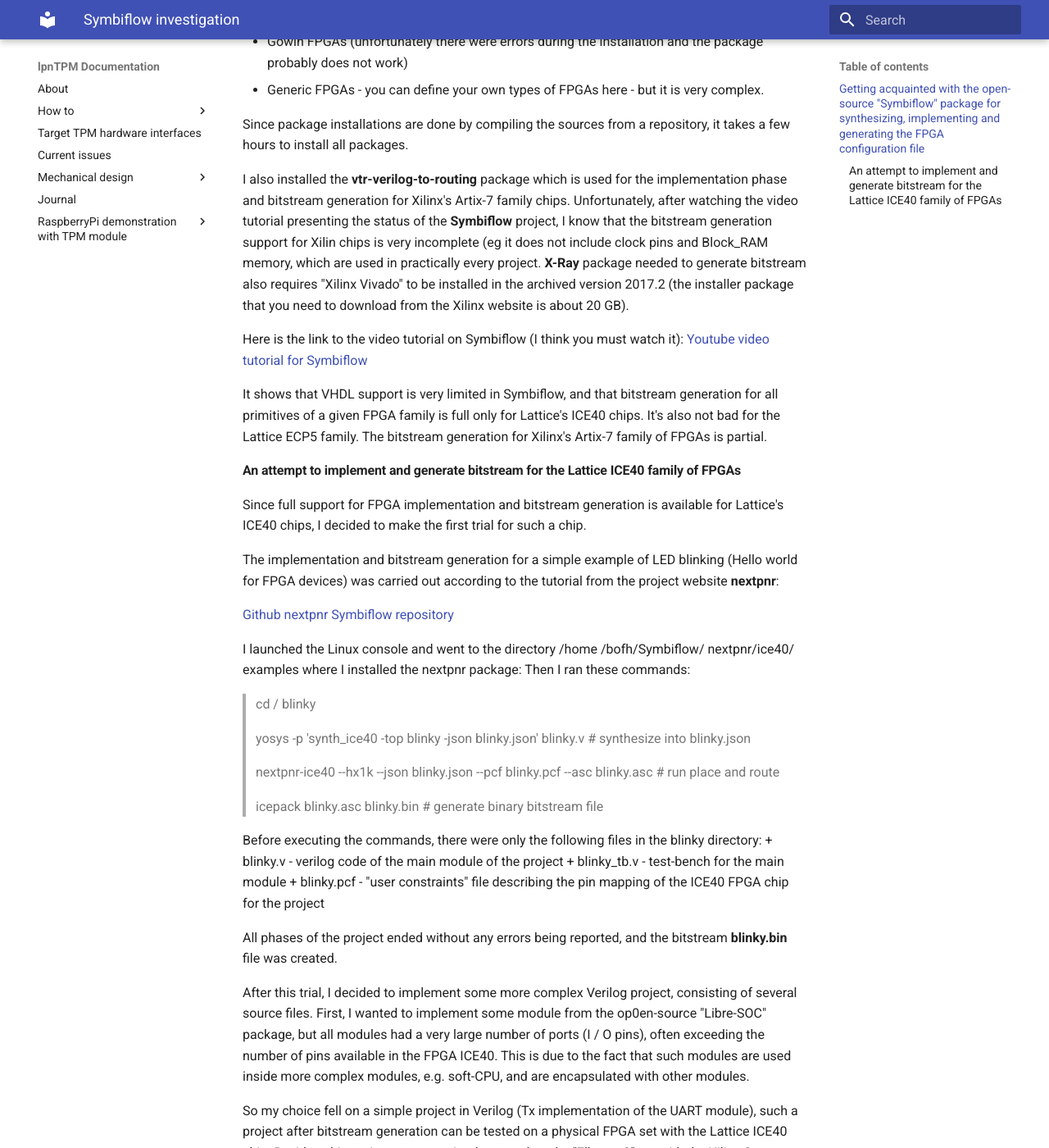
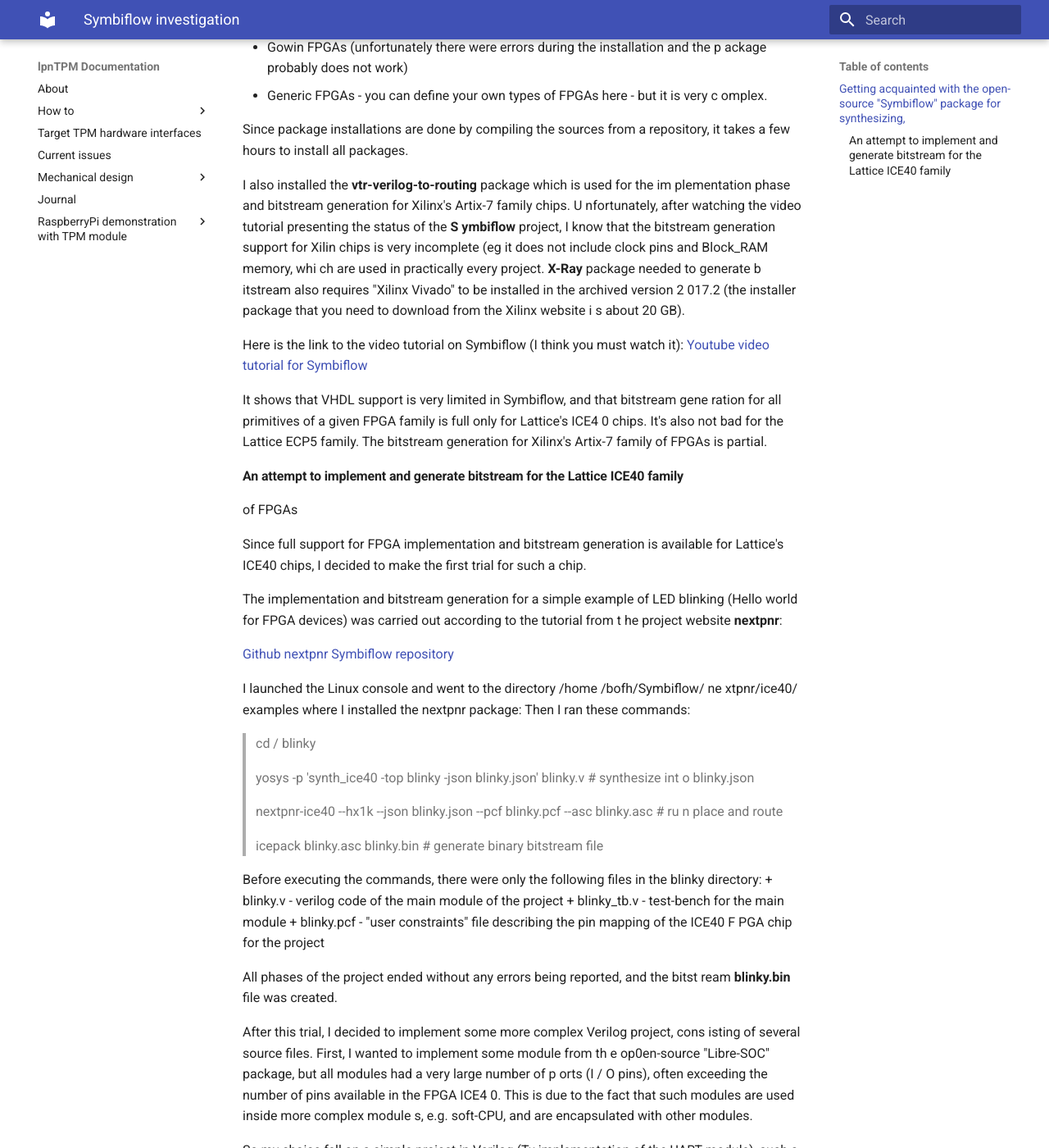
Before and after one commit to lpn-plant/lpntpm-docs, an MkDocs documentation site: the page built from docs/symbiflow_investigation.md, in a window 1280 px wide and 1400 px high, scrolled down 992 px. Shown: the whole window at 82% size. Built offline with MkDocs 1.6.1 and Material for MkDocs 9.7.7, drawn with Linux system fonts in a browser that asks for light colours; some of the changed text lies outside the part shown.

Commit message:
symbiflow_investigation.md: wrap lines to 80 columns
Signed-off-by: Maciej Gabryelski <maciej.gabryelski@3mdeb.com>

```diff
--- a/docs/symbiflow_investigation.md
+++ b/docs/symbiflow_investigation.md
@@ -1,22 +1,34 @@
-## Getting acquainted with the open-source "Symbiflow" package for synthesizing, implementing and generating the FPGA configuration file
+## Getting acquainted with the open-source "Symbiflow" package for synthesizing,
+ implementing and generating the FPGA configuration file
 
-Here is a link to the main Github repository for the **Symbiflow** software package:
+Here is a link to the main Github repository for the **Symbiflow** software pack
+age:
 
 [Github Symbiflow repository](https://github.com/SymbiFlow)
 
-First, I installed a modified version of the **Yosys** package (modifications for Symbiflow) from this report:
+First, I installed a modified version of the **Yosys** package (modifications fo
+r Symbiflow) from this report:
 
 [Github Yosys Symbiflow repository](https://github.com/SymbiFlow/yosys)
 
-Installation carried out according to the instructions on the main page of this repository. Yosys is only for FPGA synthesis phase. A list of Verilog primitive connections is created in ** JSON ** format.
+Installation carried out according to the instructions on the main page of this
+repository. Yosys is only for FPGA synthesis phase. A list of Verilog primitive
+connections is created in ** JSON ** format.
 
-The next tool is for the implementation phase (map processes, placement and routing). For this phase you need a "user constaraints" file in ** Pcf ** format for the selected FPGA.
+The next tool is for the implementation phase (map processes, placement and rout
+ing). For this phase you need a "user constaraints" file in ** Pcf ** format for
+ the selected FPGA.
 
-Here is the link to the ** nextpnr ** tool repository used to implement and create a "bitstream" (binary configuration file) for a given FPGA chip:
+Here is the link to the ** nextpnr ** tool repository used to implement and crea
+te a "bitstream" (binary configuration file) for a given FPGA chip:
 
 [Github nextpnr Symbiflow repository](https://github.com/SymbiFlow/nextpnr)
 
-**ATTENTION!** - installations should be performed according to the instructions on the Github repository page, it requires for different FPGA families (Lattice, Xilinx - Intel is not supported at all), installation of additional Symbiflow packages. For example, for the **ICE40** family of the **IceStorm** project Lattice from this repository:
+**ATTENTION!** - installations should be performed according to the instructions
+ on the Github repository page, it requires for different FPGA families (Lattice
+, Xilinx - Intel is not supported at all), installation of additional Symbiflow
+packages. For example, for the **ICE40** family of the **IceStorm** project Latt
+ice from this repository:
 
 [IceStorm ICE40 project repository](http://bygone.clairexen.net/icestorm/)
 
@@ -24,47 +36,81 @@
 
 + Lattice ICE40 (low resource FPGAs)
 + Lattice ECP5 (medium-sized FPGAs - equivalent to Xilinx's Artix-7 family)
-+ Gowin FPGAs (unfortunately there were errors during the installation and the package probably does not work)
-+ Generic FPGAs - you can define your own types of FPGAs here - but it is very complex.
++ Gowin FPGAs (unfortunately there were errors during the installation and the p
+ackage probably does not work)
++ Generic FPGAs - you can define your own types of FPGAs here - but it is very c
+omplex.
 
-Since package installations are done by compiling the sources from a repository, it takes a few hours to install all packages.
+Since package installations are done by compiling the sources from a repository,
+ it takes a few hours to install all packages.
 
-I also installed the **vtr-verilog-to-routing** package which is used for the implementation phase and bitstream generation for Xilinx's Artix-7 family chips. Unfortunately, after watching the video tutorial presenting the status of the **Symbiflow** project, I know that the bitstream generation support for Xilin chips is very incomplete (eg it does not include clock pins and Block_RAM memory, which are used in practically every project. **X-Ray** package needed to generate bitstream also requires "Xilinx Vivado" to be installed in the archived version 2017.2 (the installer package that you need to download from the Xilinx website is about 20 GB).
+I also installed the **vtr-verilog-to-routing** package which is used for the im
+plementation phase and bitstream generation for Xilinx's Artix-7 family chips. U
+nfortunately, after watching the video tutorial presenting the status of the **S
+ymbiflow** project, I know that the bitstream generation support for Xilin chips
+ is very incomplete (eg it does not include clock pins and Block_RAM memory, whi
+ch are used in practically every project. **X-Ray** package needed to generate b
+itstream also requires "Xilinx Vivado" to be installed in the archived version 2
+017.2 (the installer package that you need to download from the Xilinx website i
+s about 20 GB).
 
 Here is the link to the video tutorial on Symbiflow (I think you must watch it):
-[Youtube video tutorial for Symbiflow](https://www.youtube.com/watch?v=-xyAauPa__s)
+[Youtube video tutorial for Symbiflow](https://www.youtube.com/watch?v=-xyAauPa_
+_s)
 
-It shows that VHDL support is very limited in Symbiflow, and that bitstream generation for all primitives of a given FPGA family is full only for Lattice's ICE40 chips. It's also not bad for the Lattice ECP5 family. The bitstream generation for Xilinx's Artix-7 family of FPGAs is partial.
+It shows that VHDL support is very limited in Symbiflow, and that bitstream gene
+ration for all primitives of a given FPGA family is full only for Lattice's ICE4
+0 chips. It's also not bad for the Lattice ECP5 family. The bitstream generation
+ for Xilinx's Artix-7 family of FPGAs is partial.
 
-#### An attempt to implement and generate bitstream for the Lattice ICE40 family of FPGAs
+#### An attempt to implement and generate bitstream for the Lattice ICE40 family
+ of FPGAs
 
-Since full support for FPGA implementation and bitstream generation is available for Lattice's ICE40 chips, I decided to make the first trial for such a chip.
+Since full support for FPGA implementation and bitstream generation is available
+ for Lattice's ICE40 chips, I decided to make the first trial for such a chip.
 
-The implementation and bitstream generation for a simple example of LED blinking (Hello world for FPGA devices) was carried out according to the tutorial from the project website **nextpnr**:
+The implementation and bitstream generation for a simple example of LED blinking
+ (Hello world for FPGA devices) was carried out according to the tutorial from t
+he project website **nextpnr**:
 
 [Github nextpnr Symbiflow repository](https://github.com/SymbiFlow/nextpnr)
 
-I launched the Linux console and went to the directory /home /bofh/Symbiflow/ nextpnr/ice40/ examples where I installed the nextpnr package:
+I launched the Linux console and went to the directory /home /bofh/Symbiflow/ ne
+xtpnr/ice40/ examples where I installed the nextpnr package:
 Then I ran these commands:
 
 > cd / blinky
 >
-> yosys -p 'synth_ice40 -top blinky -json blinky.json' blinky.v # synthesize into blinky.json
+> yosys -p 'synth_ice40 -top blinky -json blinky.json' blinky.v # synthesize int
+o blinky.json
 >
-> nextpnr-ice40 --hx1k --json blinky.json --pcf blinky.pcf --asc blinky.asc # run place and route
+> nextpnr-ice40 --hx1k --json blinky.json --pcf blinky.pcf --asc blinky.asc # ru
+n place and route
 >
 > icepack blinky.asc blinky.bin # generate binary bitstream file
 
-Before executing the commands, there were only the following files in the blinky directory:
+Before executing the commands, there were only the following files in the blinky
+ directory:
 + blinky.v - verilog code of the main module of the project
 + blinky_tb.v - test-bench for the main module
-+ blinky.pcf - "user constraints" file describing the pin mapping of the ICE40 FPGA chip for the project
++ blinky.pcf - "user constraints" file describing the pin mapping of the ICE40 F
+PGA chip for the project
 
-All phases of the project ended without any errors being reported, and the bitstream **blinky.bin** file was created.
+All phases of the project ended without any errors being reported, and the bitst
+ream **blinky.bin** file was created.
 
-After this trial, I decided to implement some more complex Verilog project, consisting of several source files. First, I wanted to implement some module from the op0en-source "Libre-SOC" package, but all modules had a very large number of ports (I / O pins), often exceeding the number of pins available in the FPGA ICE40. This is due to the fact that such modules are used inside more complex modules, e.g. soft-CPU, and are encapsulated with other modules.
+After this trial, I decided to implement some more complex Verilog project, cons
+isting of several source files. First, I wanted to implement some module from th
+e op0en-source "Libre-SOC" package, but all modules had a very large number of p
+orts (I / O pins), often exceeding the number of pins available in the FPGA ICE4
+0. This is due to the fact that such modules are used inside more complex module
+s, e.g. soft-CPU, and are encapsulated with other modules.
 
-So my choice fell on a simple project in Verilog (Tx implementation of the UART module), such a project after bitstream generation can be tested on a physical FPGA set with the Lattice ICE40 chip. Besides, this project was once implemented on the "Elbert v.2" set with the Xilinx Spartan-3A chip and I have the "ISE 14.7" project for it
+So my choice fell on a simple project in Verilog (Tx implementation of the UART
+module), such a project after bitstream generation can be tested on a physical F
+PGA set with the Lattice ICE40 chip. Besides, this project was once implemented
+on the "Elbert v.2" set with the Xilinx Spartan-3A chip and I have the "ISE 14.7
+" project for it
 
 The project consists of several source files:
 + txstr.v - the main module of the project
@@ -73,27 +119,39 @@
 + baudgen.vh - file with constants included in the project
 + txstr.pcf - file with pin mapping for FPGA ICE40 (created by me)
 
-In the /examples directory, I created a new folder /uart_tx and copied the source files mentioned above into it and went to that directory. Then in the system console I followed the instructions:
+In the /examples directory, I created a new folder /uart_tx and copied the sourc
+e files mentioned above into it and went to that directory. Then in the system c
+onsole I followed the instructions:
 
-> yosys -p 'synth_ice40 -top txstr -json txstr.json' txstr.v uart_tx.v baudgen_tx.v
+> yosys -p 'synth_ice40 -top txstr -json txstr.json' txstr.v uart_tx.v baudgen_t
+x.v
 
- where **txstr** is the main module of the project and all verilog source files are listed on the command line
+ where **txstr** is the main module of the project and all verilog source files
+are listed on the command line
 
-The synthesis phase was successful (there were no errors) and a file was created: txstr.json with a list of system connections
+The synthesis phase was successful (there were no errors) and a file was created
+: txstr.json with a list of system connections
 
 Then I ran the command in the console:
 
 > nextpnr-ice40 --hx1k --json txstr.json --pcf txstr.pcf --asc txstr.asc
     where ice40 --hx1k are trype and FPGA symbol
 
-As a result of this command, the **txstr.asc** file was created with the result of the FPGA implementation phase. This phase was successful.
+As a result of this command, the **txstr.asc** file was created with the result
+of the FPGA implementation phase. This phase was successful.
 
 The last command given was:
 
 > icepack txstr.asc txstr.bin
 
-Based on the results of the implementation phase, it created a binary FPGA configuration file named **txstr.bin**.
+Based on the results of the implementation phase, it created a binary FPGA confi
+guration file named **txstr.bin**.
 
-As you can see, for Lattice's ICE40 FPGAs, you can implement a simple Verilog-based FPGA design using the **Symbiflow** tools.
+As you can see, for Lattice's ICE40 FPGAs, you can implement a simple Verilog-ba
+sed FPGA design using the **Symbiflow** tools.
 
-I also checked the operation of the Verilog language simulator called **Verilator** - for this purpose I used a bench test from the first example of being able to use an LED diode. The simulator worked correctly. I have used Verilator in the past and I know how to use it to generate a VCD file with simulation timing diagrams, which can then be analyzed with the "GTKWave" program.
+I also checked the operation of the Verilog language simulator called **Verilato
+r** - for this purpose I used a bench test from the first example of being able
+to use an LED diode. The simulator worked correctly. I have used Verilator in th
+e past and I know how to use it to generate a VCD file with simulation timing di
+agrams, which can then be analyzed with the "GTKWave" program.
```
